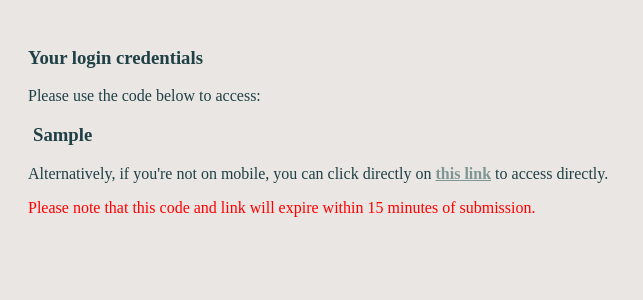
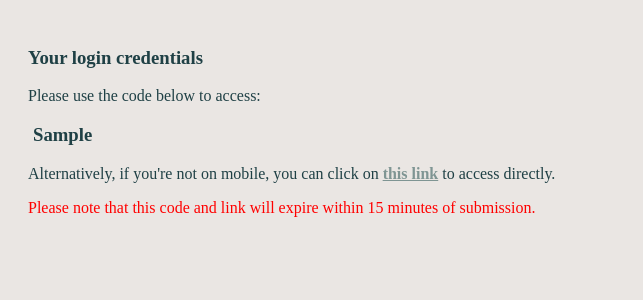
Before and after one commit to lorenzosp93/wedding, a Django app: template wedding-backend/templates/token_email.html in a window 1280 px wide. Shown: the top 300 px of the page, without its empty margins (0-643 px from the left). Run offline with Django 3.2, Linux system fonts and the light colour scheme; the template is opened without the code that fills it: most values are stand-ins (such as "Sample title", 1, 10 or a date in 2020); parts of the project's set-up code (start-up, migrations or seed data) failed here and were passed over.

Commit message:
improve repetition

```diff
--- a/wedding-backend/templates/token_email.html
+++ b/wedding-backend/templates/token_email.html
@@ -7,7 +7,7 @@
         <p>{% translate "Please use the code below to access:" %}</p>
         <h3 style="padding-left: 5px; width: 100%;">{{ callback_token }}</h3>
 
-        <p>{% translate "Alternatively, if you're not on mobile, you can click directly on " %}<a style="color:#7F9593; font-weight: bold;" href="{{ site_name }}{{ auth_url }}?email={{ user_email }}&token={{ callback_token }}">{% translate "this link" %}</a> {% translate "to access directly." %}</p>
+        <p>{% translate "Alternatively, if you're not on mobile, you can click on " %}<a style="color:#7F9593; font-weight: bold;" href="{{ site_name }}{{ auth_url }}?email={{ user_email }}&token={{ callback_token }}">{% translate "this link" %}</a> {% translate "to access directly." %}</p>
 
         <p style="color: red;">{% translate "Please note that this code and link will expire within 15 minutes of submission." %}</p>
     </div>
```
Also changed, not shown: wedding-backend/locale/es/LC_MESSAGES/django.po, wedding-backend/locale/it/LC_MESSAGES/django.po.
